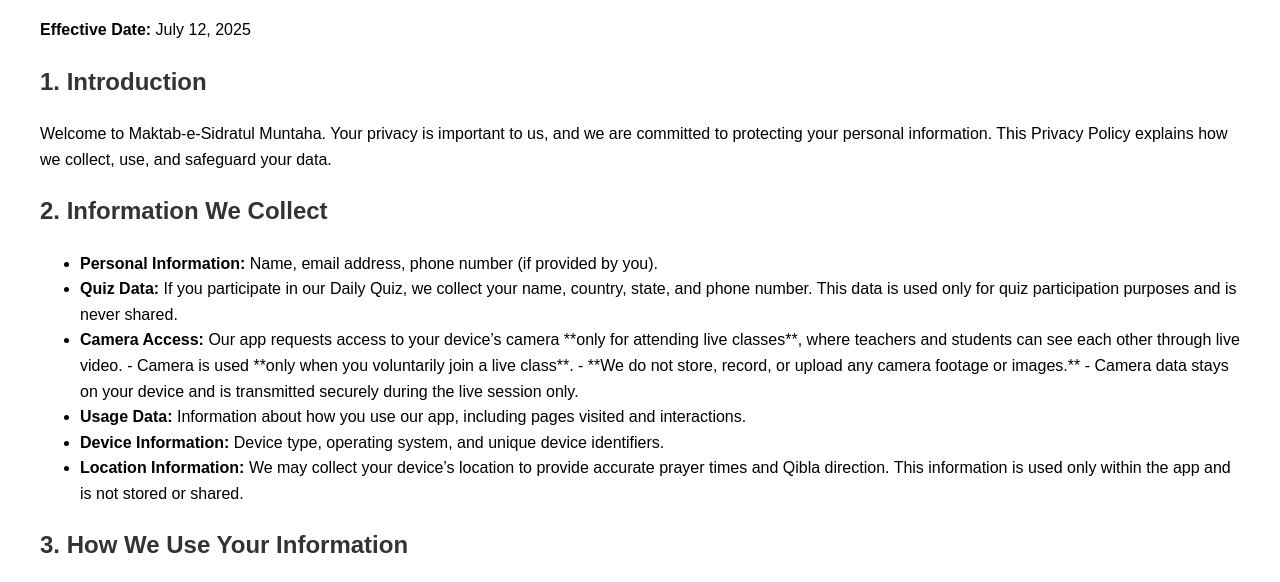
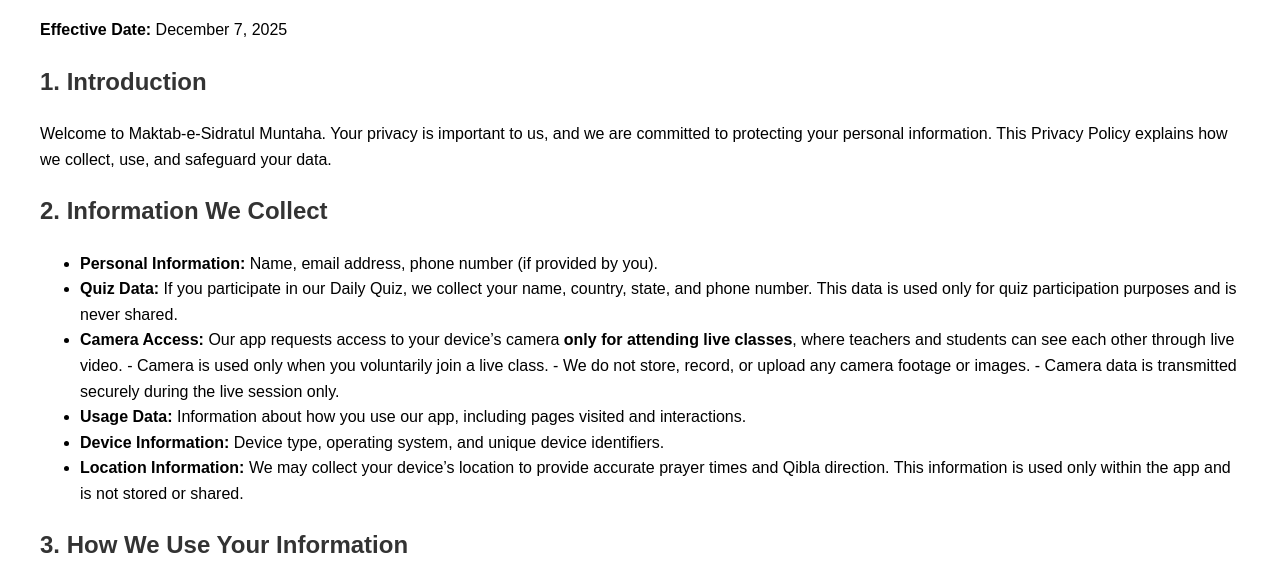
Before and after one commit to KaramathAli1472/maktab_privacypolicy, a plain HTML site: page index.html in a window 1280 px wide. Shown: the part 175-757 px from the top of the page. Drawn offline with Linux system fonts and the light colour scheme.

Commit message:
Revise privacy policy with updated effective date
Updated the effective date and clarified camera access usage in the privacy policy.

```diff
--- a/index.html
+++ b/index.html
@@ -26,7 +26,7 @@
 
 <h2>Maktab-e-Sidratul Muntaha</h2>
 
-<p><strong>Effective Date:</strong> July 12, 2025</p>
+<p><strong>Effective Date:</strong> December 7, 2025</p>
 
 <h2>1. Introduction</h2>
 
@@ -39,10 +39,10 @@
   <li><strong>Quiz Data:</strong> If you participate in our Daily Quiz, we collect your name, country, state, and phone number. This data is used only for quiz participation purposes and is never shared.</li>
 
   <li><strong>Camera Access:</strong>
-    Our app requests access to your device’s camera **only for attending live classes**, where teachers and students can see each other through live video.
-    - Camera is used **only when you voluntarily join a live class**.
-    - **We do not store, record, or upload any camera footage or images.**
-    - Camera data stays on your device and is transmitted securely during the live session only.
+    Our app requests access to your device’s camera <strong>only for attending live classes</strong>, where teachers and students can see each other through live video.
+    - Camera is used only when you voluntarily join a live class.
+    - We do not store, record, or upload any camera footage or images.
+    - Camera data is transmitted securely during the live session only.
   </li>
 
   <li><strong>Usage Data:</strong> Information about how you use our app, including pages visited and interactions.</li>
```
